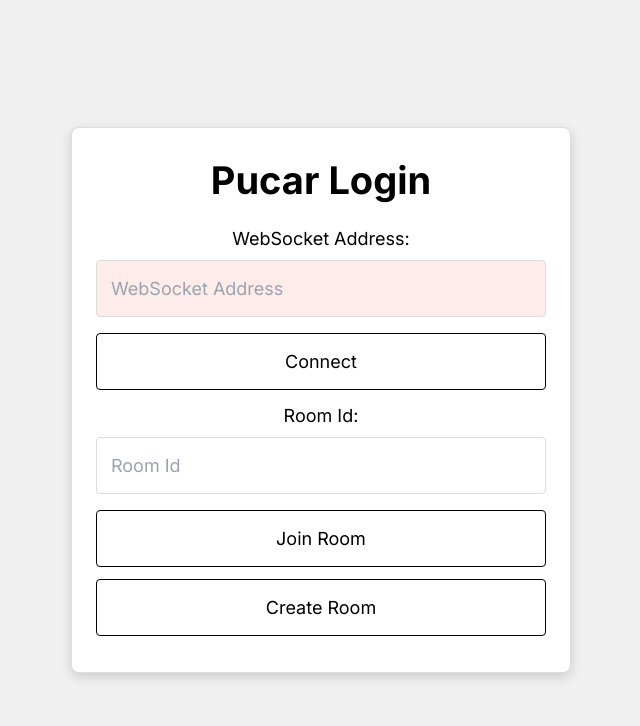
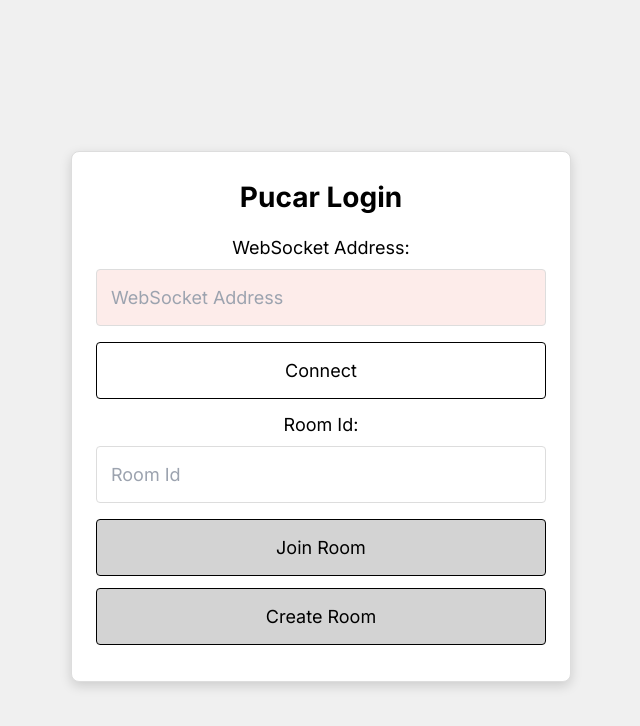
Before and after one commit to pucardotorg/dristi_experiments, a Next.js app in the folder Playground/: page /transcription in a window 1280 px wide. Shown: the top 726 px of the page, without its empty margins (319-959 px from the left). Built offline with nearby package versions, Linux system fonts and the light colour scheme.

Commit message:
fix: fixed ui

```diff
--- a/Playground/src/app/transcription/page.js
+++ b/Playground/src/app/transcription/page.js
@@ -426,8 +426,8 @@ const Transcription = () => {
               ref={roomIdInputRef}
               placeholder="Room Id"
             />
-            <button onClick={joinRoom}>Join Room</button>
-            <button onClick={createRoom}>Create Room</button>
+            <button onClick={joinRoom} disabled={webSocketStatus !== 'Connected'}>Join Room</button>
+            <button onClick={createRoom}disabled={webSocketStatus !== 'Connected'} >Create Room</button>
           </div>
         </div>
       ) : (
--- a/Playground/src/app/transcription/styles.css
+++ b/Playground/src/app/transcription/styles.css
@@ -2,7 +2,7 @@
   display: flex;
   flex-direction: column;
   padding: 16px;
-  height: 100vh;
+  height: 100%;
   justify-content: center;
   align-items: center;
 }
@@ -29,7 +29,7 @@
 }
 
 .formContainer h1 {
-  font-size: 38px;
+  font-size: 28px;
   margin-bottom: 16px;
 font-weight: bold;
 }
@@ -181,6 +181,10 @@ font-weight: bold;
 }
 
 
+button:disabled {
+  background-color: #d3d3d3;
+  cursor: not-allowed;
+}
 
 
 
```
